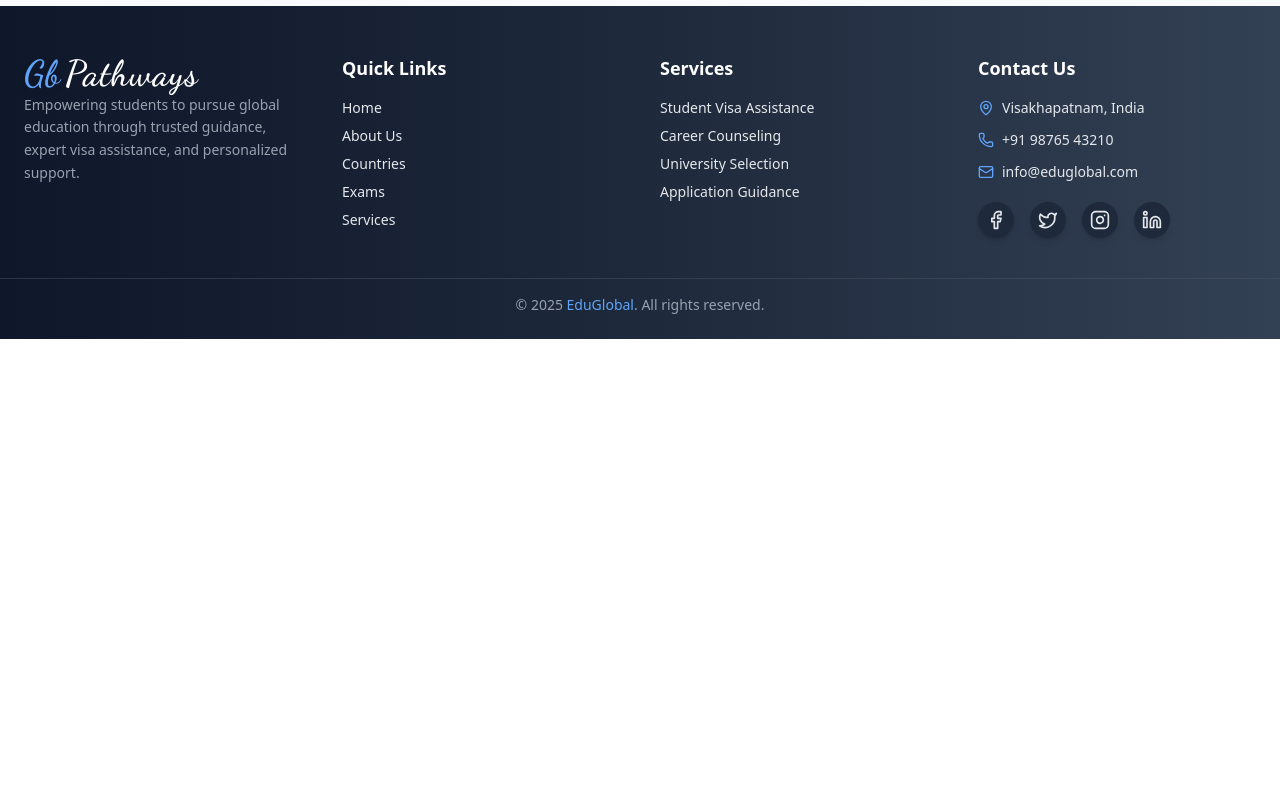
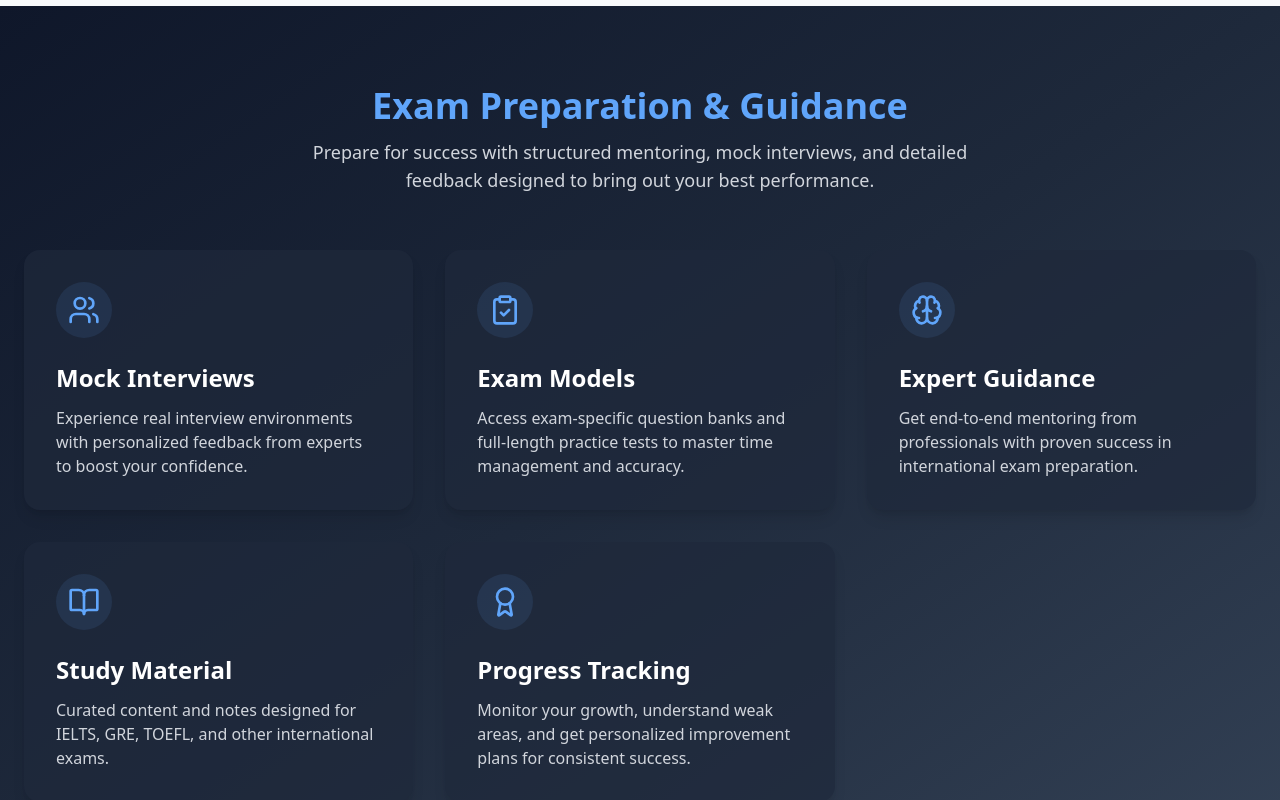
Before and after one commit to SaiRama-Doddi/Gbpathways, a React (Vite) app: page / in a window 1280 px wide. Shown: the part 1900-2700 px from the top of the page. Before the commit the page ends 2239 px from the top, so only its background shows below. Built offline with nearby package versions, Linux system fonts and the light colour scheme.

Commit message:
added Exam Componenets

```diff
--- a/src/App.jsx
+++ b/src/App.jsx
@@ -2,6 +2,7 @@
 import './App.css'
 import Footer from './components/Footer'
 import Navbar from './components/Navbar'
+import Exams from './pages/Exams'
 import FreeConsultation from './pages/FreeConsultation'
 import ImageGrid from './pages/ImagesGrid'
 import WhyChooseUs from './pages/WhyChooseUs'
@@ -15,6 +16,7 @@ function App() {
      <ImageGrid/>
      <FreeConsultation />
      <WhyChooseUs/>
+     <Exams/>
      <Footer />
 
    </>
--- /dev/null
+++ b/src/pages/Exams.jsx
@@ -0,0 +1,78 @@
+import React from "react";
+import { BookOpen, Brain, Users, Award, ClipboardCheck } from "lucide-react";
+
+const examFeatures = [
+  {
+    title: "Mock Interviews",
+    description:
+      "Experience real interview environments with personalized feedback from experts to boost your confidence.",
+    icon: Users,
+  },
+  {
+    title: "Exam Models",
+    description:
+      "Access exam-specific question banks and full-length practice tests to master time management and accuracy.",
+    icon: ClipboardCheck,
+  },
+  {
+    title: "Expert Guidance",
+    description:
+      "Get end-to-end mentoring from professionals with proven success in international exam preparation.",
+    icon: Brain,
+  },
+  {
+    title: "Study Material",
+    description:
+      "Curated content and notes designed for IELTS, GRE, TOEFL, and other international exams.",
+    icon: BookOpen,
+  },
+  {
+    title: "Progress Tracking",
+    description:
+      "Monitor your growth, understand weak areas, and get personalized improvement plans for consistent success.",
+    icon: Award,
+  },
+];
+
+const Exams = () => {
+  return (
+    <section className="bg-linear-to-br from-[#0f172a] via-[#1e293b] to-[#334155] text-white py-20 px-6">
+      <div className="max-w-7xl mx-auto">
+        {/* Heading */}
+        <div className="text-center mb-14">
+          <h2 className="text-4xl font-bold text-[#60a5fa] mb-3">
+            Exam Preparation & Guidance
+          </h2>
+          <p className="text-gray-300 max-w-2xl mx-auto text-lg">
+            Prepare for success with structured mentoring, mock interviews, and detailed feedback designed to bring out your best performance.
+          </p>
+        </div>
+
+        {/* Cards Grid */}
+        <div className="grid grid-cols-1 sm:grid-cols-2 lg:grid-cols-3 gap-8">
+          {examFeatures.map((feature, index) => {
+            const Icon = feature.icon;
+            return (
+              <div
+                key={index}
+                className="group bg-[#1e293b]/70 hover:bg-[#60a5fa] transition duration-300 rounded-2xl p-8 shadow-lg hover:shadow-2xl hover:scale-[1.03]"
+              >
+                <div className="w-14 h-14 flex items-center justify-center rounded-full bg-[#60a5fa]/10 group-hover:bg-white transition duration-300 mb-6">
+                  <Icon className="w-8 h-8 text-[#60a5fa] group-hover:text-[#0f172a]" />
+                </div>
+                <h3 className="text-2xl font-semibold mb-3 group-hover:text-white">
+                  {feature.title}
+                </h3>
+                <p className="text-gray-300 group-hover:text-gray-100">
+                  {feature.description}
+                </p>
+              </div>
+            );
+          })}
+        </div>
+      </div>
+    </section>
+  );
+};
+
+export default Exams;
```
